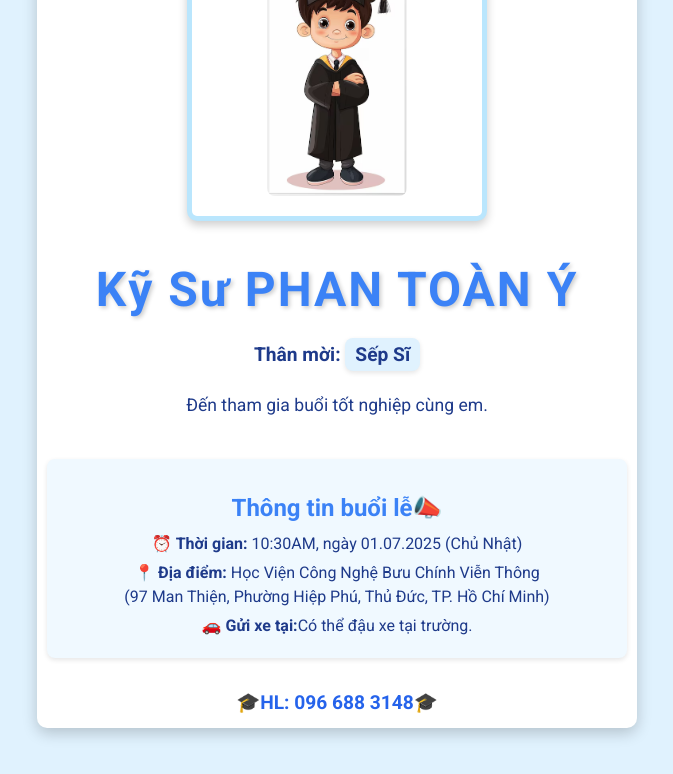
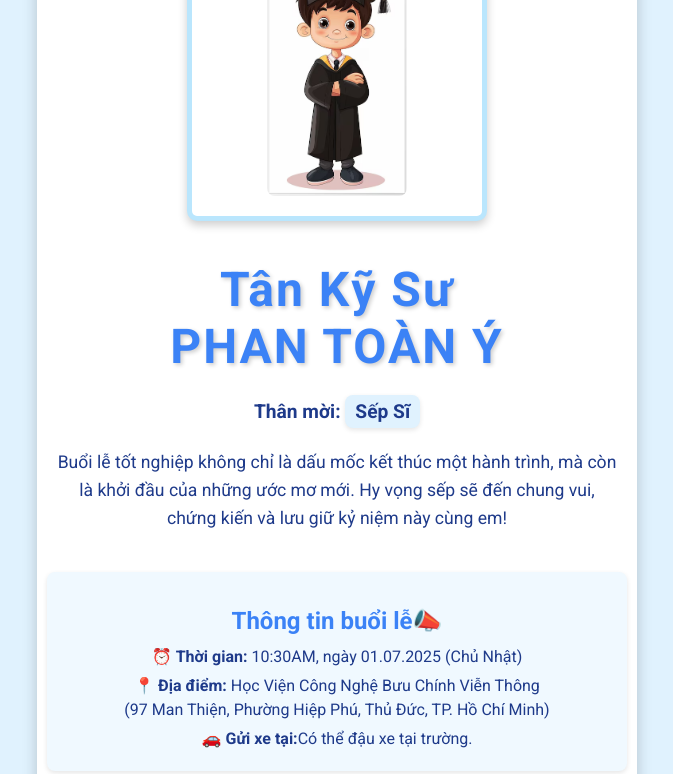
Before and after one commit to TranDu2/thumoi, a plain HTML site: page index.html in a window 1280 px wide. Shown: the part 275-1049 px from the top of the page, without its empty margins (303-976 px from the left). Before the commit the page ends 1023 px from the top, so only its background shows below. Drawn offline with Linux system fonts and the light colour scheme.

Commit message:
Update index.html

```diff
--- a/index.html
+++ b/index.html
@@ -22,9 +22,11 @@
 
         <!-- Nội dung chính -->
         <div class="content">
-            <h1><span class="tên">Kỹ Sư PHAN TOÀN Ý</span></h1>
+            <h1><span class="tên">Tân Kỹ Sư <br>
+                                PHAN TOÀN Ý</span></h1>
             <h2>Thân mời: <span class="friends">Sếp Sĩ</span></h2>
-            <p>Đến tham gia buổi tốt nghiệp cùng em.</p>
+            <p>Buổi lễ tốt nghiệp không chỉ là dấu mốc kết thúc một hành trình, mà còn là khởi đầu của những ước mơ mới.
+                Hy vọng sếp sẽ đến chung vui, chứng kiến và lưu giữ kỷ niệm này cùng em!</p>
         </div>
         <!-- Thông tin buổi lễ -->
         <div class="info-section">
```
